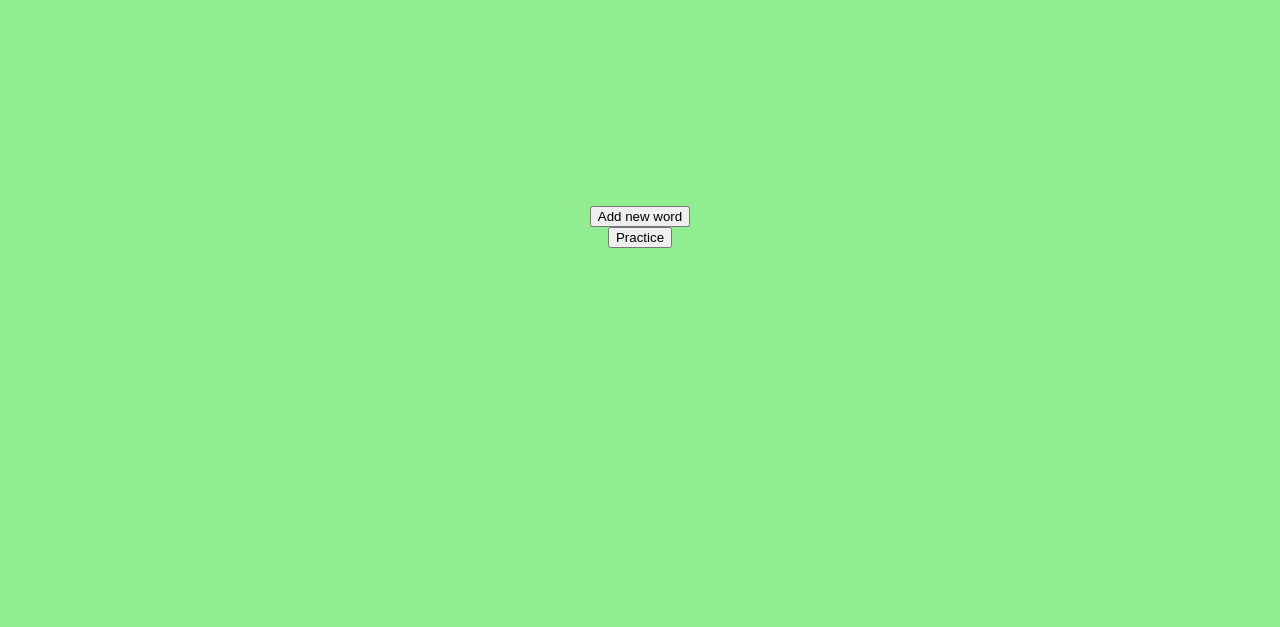
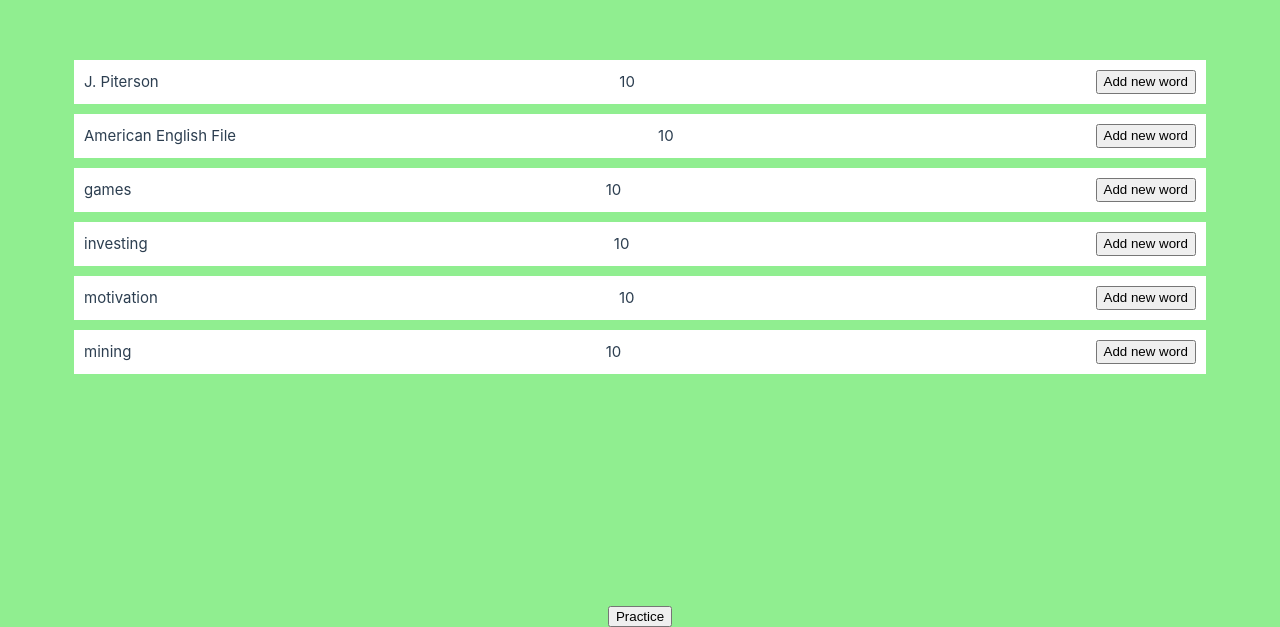
Before and after one commit to termokop/learn_words, a Vue app: page / in a window 1280 px wide. Shown: the part 173-800 px from the top of the page. Built offline with nearby package versions, Linux system fonts and the light colour scheme.

Commit message:
add vList component

```diff
--- /dev/null
+++ b/src/components/vLists.vue
@@ -0,0 +1,80 @@
+<script setup>
+
+    import { ref } from 'vue';
+
+    import vAddNewWord from './vAddNewWord.vue';
+    const showAddWord = ref(false)
+
+    const lists = ref([])
+
+
+    const getLists = async () => {// get topics from the server
+
+        lists.value = [
+            {
+                name: 'J. Piterson',
+                amount_of_words: 10
+            },
+            {
+                name: 'American English File',
+                amount_of_words: 10
+            },
+            {
+                name: 'games',
+                amount_of_words: 10
+            },
+            {
+                name: 'investing',
+                amount_of_words: 10
+            },
+            {
+                name: 'motivation',
+                amount_of_words: 10
+            },
+            {
+                name: 'mining',
+                amount_of_words: 10
+            }
+        ]
+
+    }
+
+    getLists();
+
+
+</script>
+
+
+<template>
+
+    <div class="lists">
+        <div class="list-element" v-for="list in lists" :key="list" >
+            <div class="name-of-list">{{ list.name }}</div>
+            <div class="amount-of-words">{{ list.amount_of_words }}</div>
+            <button @click="showAddWord = !showAddWord">Add new word</button>
+
+            <vAddNewWord v-if="showAddWord" @close="showAddWord = false"></vAddNewWord>
+
+
+        </div>
+    </div>
+
+</template>
+
+<style scoped>
+
+    .lists {
+        width: 90vw;
+        margin: auto;
+    }
+    .list-element {
+        margin: 10px;
+        background-color: white;
+        display: flex;
+        padding: 10px;
+        justify-content: space-between;
+    }
+
+
+
+</style>
--- a/src/components/vMenu.vue
+++ b/src/components/vMenu.vue
@@ -1,17 +1,16 @@
 <script setup>
 
-import {ref} from 'vue'
-import vAddNewWord from './vAddNewWord.vue';
+// import {ref} from 'vue'
+import vLists from './vLists.vue'
 
-const showAddWord = ref(false)
 
 </script>
 
 <template>
 
-    <vAddNewWord v-if="showAddWord" @close="showAddWord = false"></vAddNewWord>
+    <v-lists></v-lists>
 
-    <button @click="showAddWord = !showAddWord">Add new word</button>
+
 
     <button @click="this.$router.push('/practice')">Practice</button>
 
```
